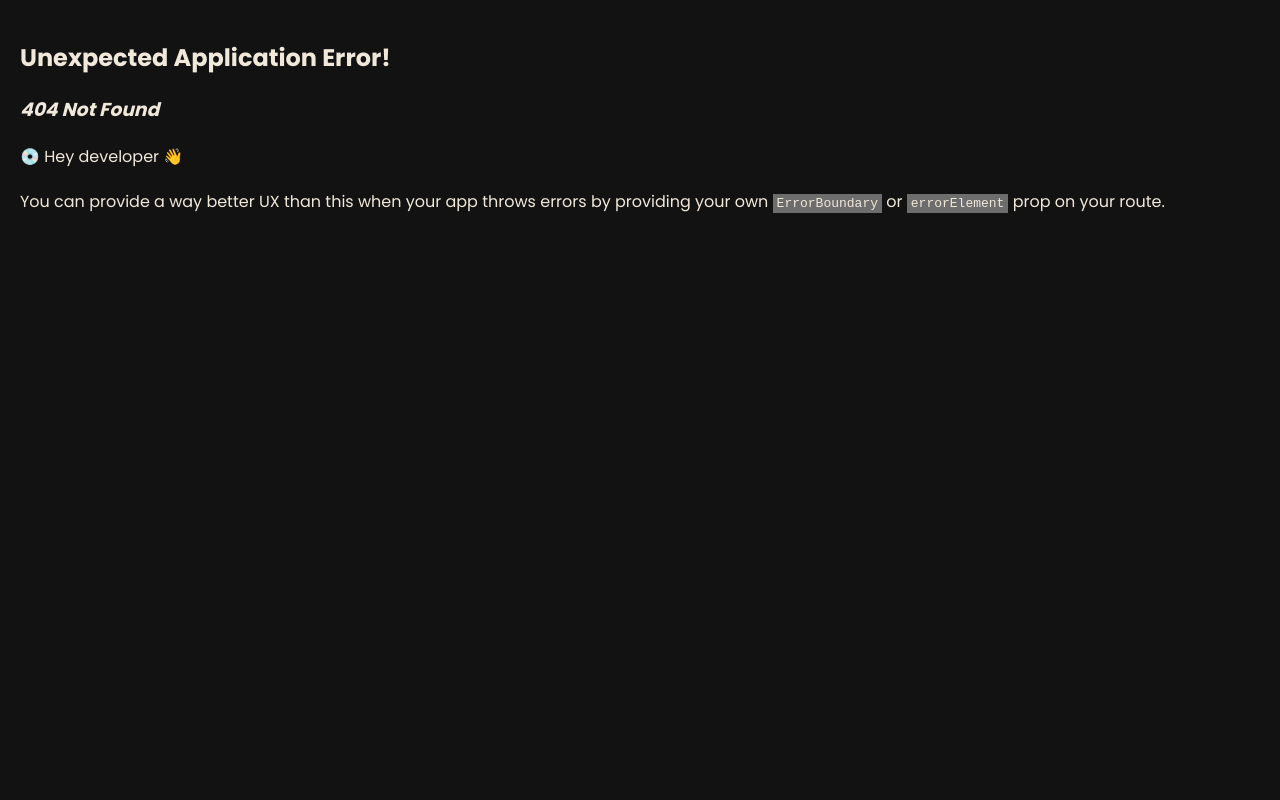
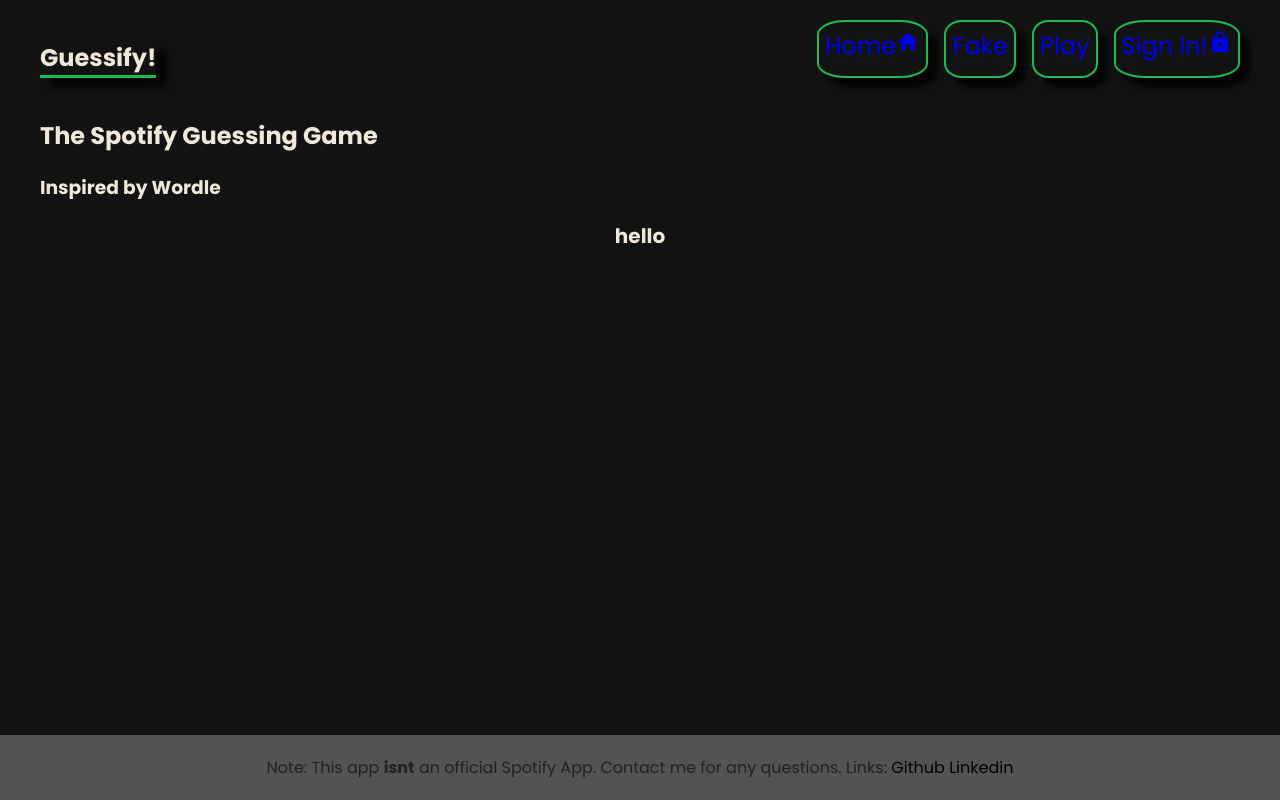
Before and after one commit to tyrucode/OfficialCapstone, a React (Vite) app: page /fake in a window 1280 px wide. Before the commit this address had no page. Built offline with nearby package versions, Linux system fonts and the light colour scheme.

Commit message:
testing signing

```diff
--- a/App.jsx
+++ b/App.jsx
@@ -3,6 +3,7 @@
 import Home from "./src/pages/Home"
 import GamePage from "./src/pages/GamePage"
 import SpotifyCallback from "./src/pages/SpotifyCallback"
+import Faketestingpage from './src/pages/Faketestingpage'
 // layouts
 import RootLayout from "./src/layouts/RootLayout"
 // context
@@ -15,6 +16,7 @@
       <Route index element={<Home />} />
       <Route path="game" element={<GamePage />} />
       <Route path="callback" element={<SpotifyCallback />} />
+      <Route path='fake' element={<Faketestingpage />} />
     </Route>
   )
 )
--- a/src/layouts/RootLayout.jsx
+++ b/src/layouts/RootLayout.jsx
@@ -31,7 +31,8 @@
                 <nav>
                     <h1>Guessify!</h1>
                     <NavLink to='/'>Home<HomeIcon /></NavLink>
-
+                    <NavLink to='fake'>Fake</NavLink>
+                    <NavLink to='game'>Play</NavLink>
                     {!user ? (
                         <a href="#" onClick={handleSpotifyLogin}>Sign In!<LockSharpIcon /></a>
                     ) : (
@@ -50,8 +51,8 @@
                                         src={user.images[0].url}
                                         alt={user.display_name}
                                         style={{
-                                            width: '32px',
-                                            height: '32px',
+                                            width: '45px',
+                                            height: '45px',
                                             borderRadius: '50%',
                                             border: '2px solid #1db954'
                                         }}
@@ -67,11 +68,9 @@
                                     position: 'absolute',
                                     right: '0',
                                     top: '40px',
-                                    backgroundColor: '#212121',
-                                    border: '2px solid #1db954',
                                     borderRadius: '4px',
                                     padding: '8px',
-                                    zIndex: 100
+                                    zIndex: 100,
                                 }}>
                                     <a
                                         href="#"
@@ -89,8 +88,6 @@
                             )}
                         </div>
                     )}
-
-                    <NavLink to='game'>Play</NavLink>
                 </nav>
             </header>
             <main>
@@ -101,7 +98,7 @@
             <footer>
                 <p>Note: This app <strong>isnt</strong> an official Spotify App. Contact me for any questions. Links: <a href="https://github.com/tyrucode">Github</a> <a href="https://www.linkedin.com/in/tyler-ruiz-84a287305/">Linkedin</a></p>
             </footer>
-        </div>
+        </div >
     )
 }
 
--- /dev/null
+++ b/src/pages/Faketestingpage.jsx
@@ -0,0 +1,11 @@
+import React from 'react'
+
+function Faketestingpage() {
+    return (
+        <div>
+            <h1>hello</h1>
+        </div>
+    )
+}
+
+export default Faketestingpage
--- a/src/services/spotifyAuth.js
+++ b/src/services/spotifyAuth.js
@@ -5,6 +5,7 @@
 // const REDIRECT_URI = 'http://localhost:5173/callback'
 //ONE IS FOR VERCEL TESTING ONE IS FOR LOCALHOST TESTING, COMMENT OUT WHICHEVER ISNT IN USE
 const REDIRECT_URI = 'https://official-capstone.vercel.app/callback'
+console.log(REDIRECT_URI);
 
 
 // The permissions we're requesting from the user
```
